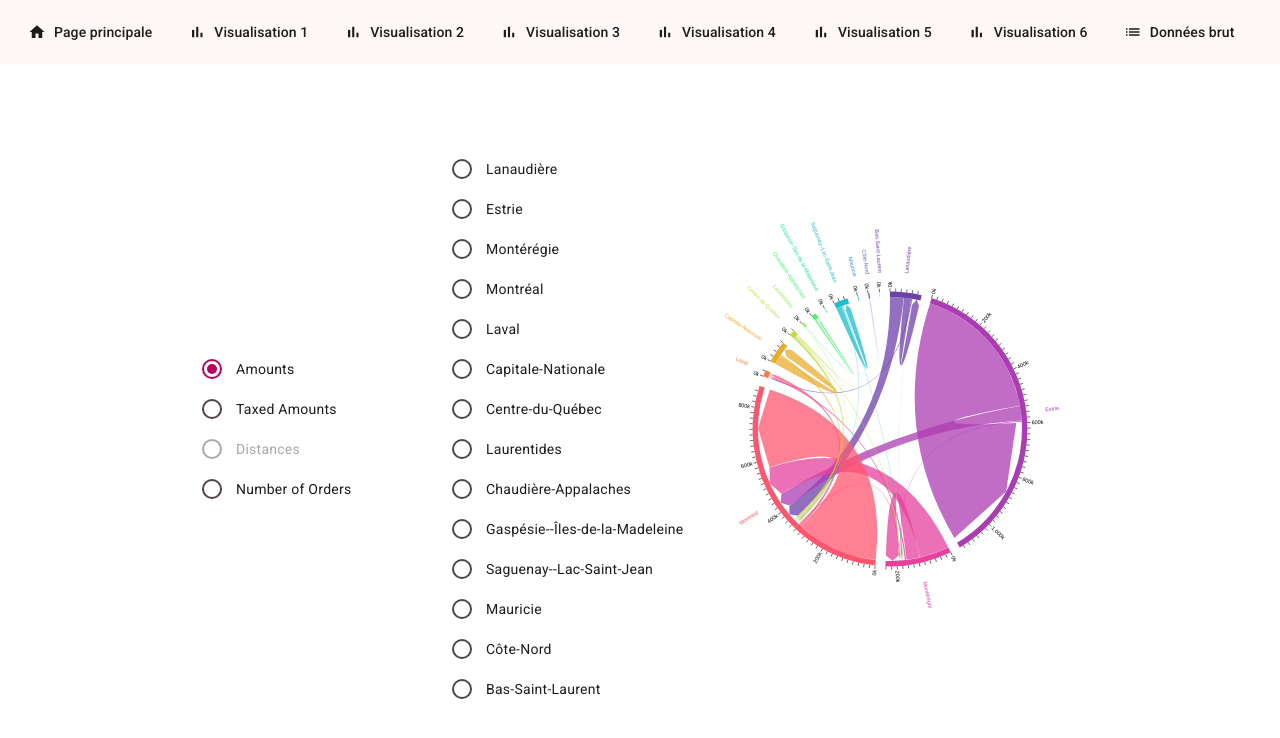
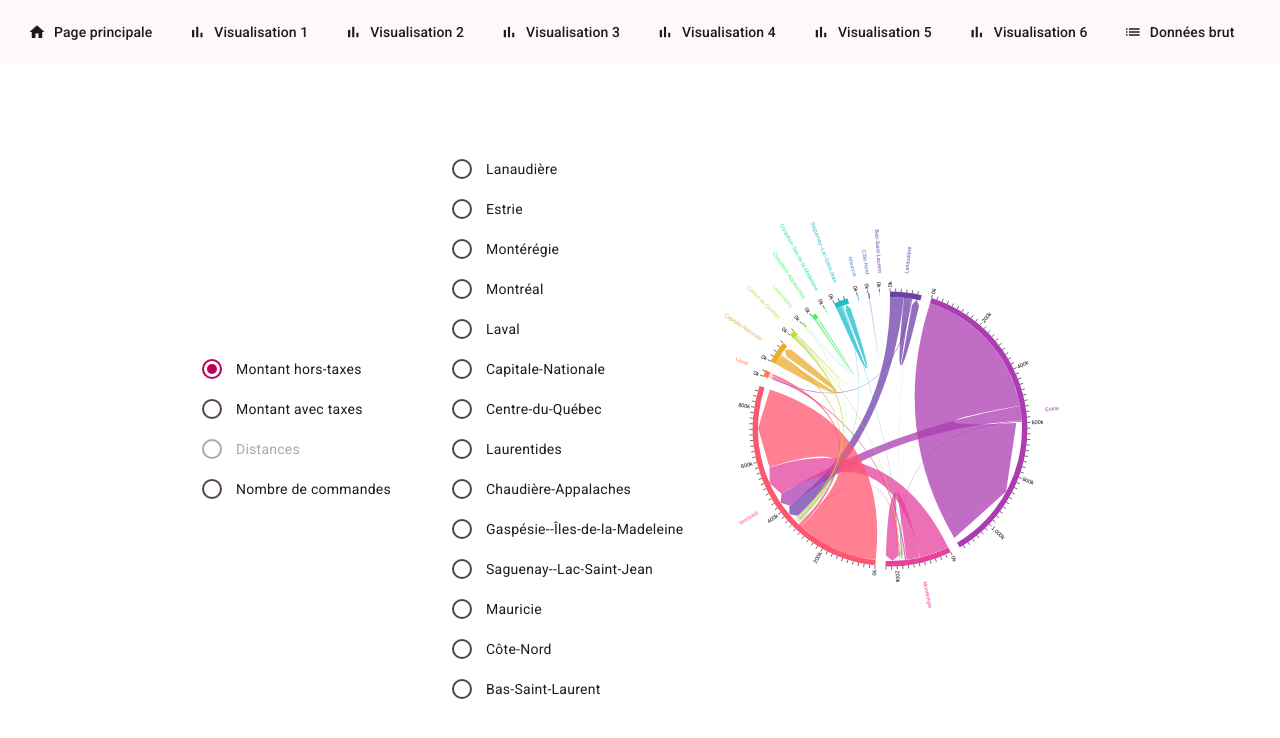
Before and after one commit to Leo-Marbehan/arrivage-data-visualization, an Angular app: page /visualization-3 in a window 1280 px wide. Shown: the top 738 px of the page. Built offline with nearby package versions, Linux system fonts and the light colour scheme.

Commit message:
Make everything french

```diff
--- a/src/app/components/visualization-3-page/visualization-3-page.component.html
+++ b/src/app/components/visualization-3-page/visualization-3-page.component.html
@@ -9,23 +9,23 @@
       class="vertical-toggle-group"
       (change)="change_shown_data($event.value)">
       <mat-radio-button value="amount" [checked]="shown_data === 'amount'"
-        >Amounts</mat-radio-button
+        >Montant hors-taxes</mat-radio-button
       >
       <mat-radio-button
         value="tax_amount"
         [checked]="shown_data === 'tax_amount'"
-        >Taxed Amounts</mat-radio-button
+        >Montant avec taxes</mat-radio-button
       >
       <mat-radio-button
         value="distance"
-        [disabled]="true"
+        disabled
         [checked]="shown_data === 'distance'"
         >Distances</mat-radio-button
       >
       <mat-radio-button
         value="nbr_orders"
         [checked]="shown_data === 'nbr_orders'"
-        >Number of Orders</mat-radio-button
+        >Nombre de commandes</mat-radio-button
       >
     </mat-radio-group>
 
```
